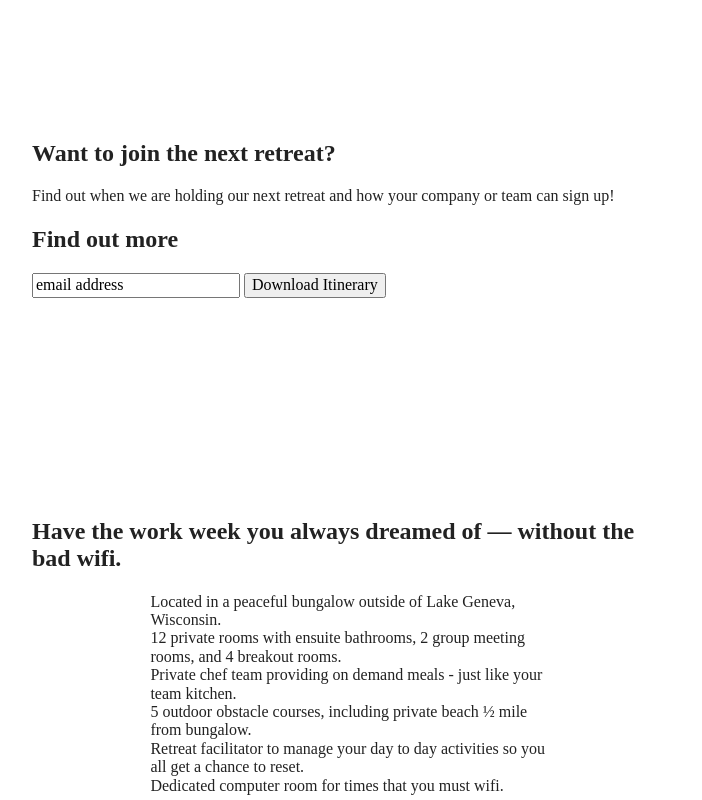
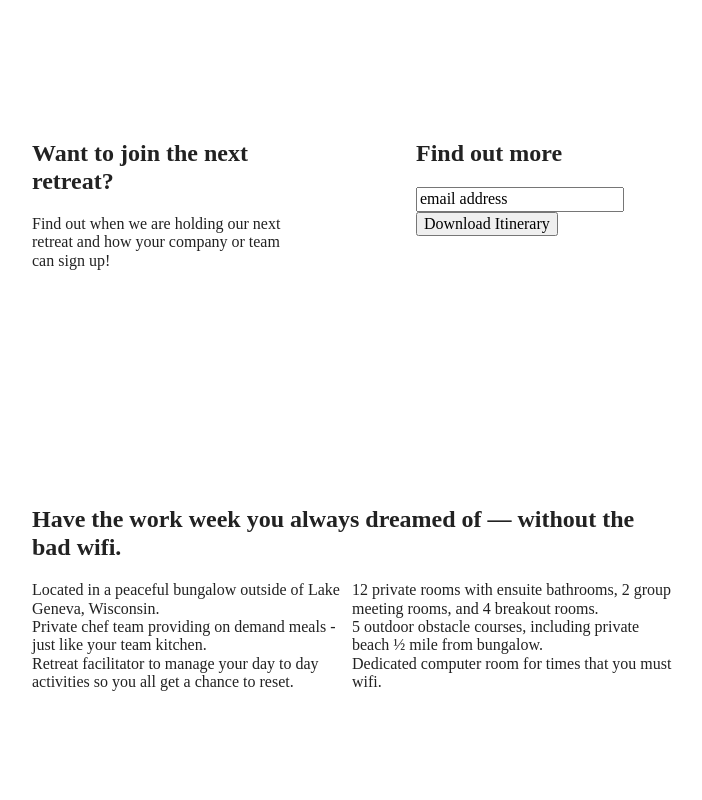
Before and after one commit to mkennedy5280/206-unplugged, a website built with Parcel: page index.html in a window 1280 px wide. Shown: the part 340-1140 px from the top of the page, without its empty margins (288-990 px from the left). Built offline with nearby package versions, Linux system fonts and the light colour scheme.

Commit message:
Adjusts feature section styles on tablet

```diff
--- a/css/main.css
+++ b/css/main.css
@@ -479,6 +479,27 @@ header li {
   padding: 0 25px;
   }
 
+/* ----- Newsletter Signup ----- */
+aside .content-wrapper {
+  display: flex;
+  justify-content: space-between;
+}
+
+aside .content-wrapper .form-description,
+aside .content-wrapper .form {
+  width: 40%;
+  margin: 0;
+}
+
+ .features article {
+      display: flex;
+      justify-content: center;
+      align-items: center;
+      flex-flow: column wrap;
+      flex-basis: 50%;
+    }
+
+
 }
 
 @media only screen and (min-width: 1200px) {
```
